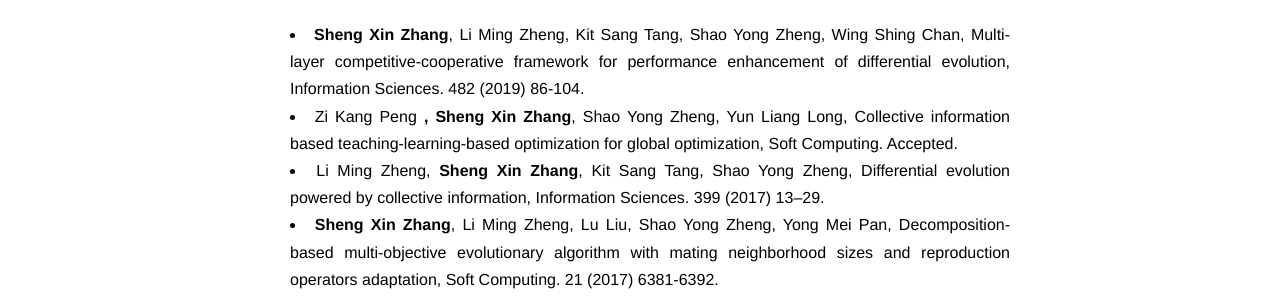
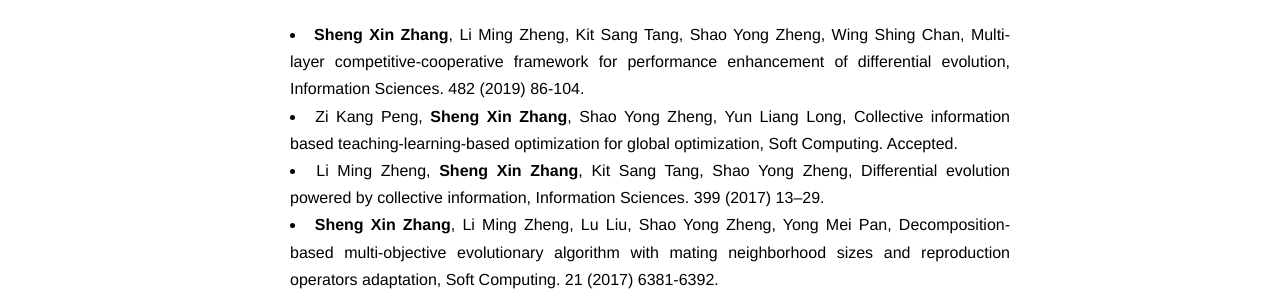
Before and after one commit to zsxhomepage/zsxhomepage.github.io, a Jekyll site: the page built from Publication.html, in a window 1280 px wide. Shown: the part 126-424 px from the top of the page. Built offline with Jekyll 4.4.1, drawn with Linux system fonts in a browser that asks for light colours; part of the change alters nothing that is shown.

```diff
--- a/Publication.html
+++ b/Publication.html
@@ -7,7 +7,7 @@ layout: default
 	 <!-- <h3> AAAAA</h3> -->
 	 <p align="justify">
 	 <li> <b> Sheng Xin Zhang</b>, Li Ming Zheng, Kit Sang Tang, Shao Yong Zheng, Wing Shing Chan, Multi-layer competitive-cooperative framework for performance enhancement of differential evolution, Information Sciences. 482 (2019) 86-104. </li>
-	 <li> Zi Kang Peng <b>, Sheng Xin Zhang</b>, Shao Yong Zheng, Yun Liang Long, Collective information based teaching-learning-based optimization for global optimization, Soft Computing. Accepted. </li>
+	 <li> Zi Kang Peng, <b>Sheng Xin Zhang</b>, Shao Yong Zheng, Yun Liang Long, Collective information based teaching-learning-based optimization for global optimization, Soft Computing. Accepted. </li>
 	 <li> Li Ming Zheng, <b> Sheng Xin Zhang</b>, Kit Sang Tang, Shao Yong Zheng, Differential evolution powered by collective information, Information Sciences. 399 (2017) 13–29. </li>
 	 <li> <b> Sheng Xin Zhang</b>, Li Ming Zheng, Lu Liu, Shao Yong Zheng, Yong Mei Pan, Decomposition-based multi-objective evolutionary algorithm with mating neighborhood sizes and reproduction operators adaptation, Soft Computing. 21 (2017) 6381-6392. </li>
      <li> Shao Yong Zheng, <b> Sheng Xin Zhang</b>, A jumping genes inspired multi-objective differential evolution algorithm for microwave components optimization problems, Applied Soft Computing. 59 (2017) 276-287. </li>
```
